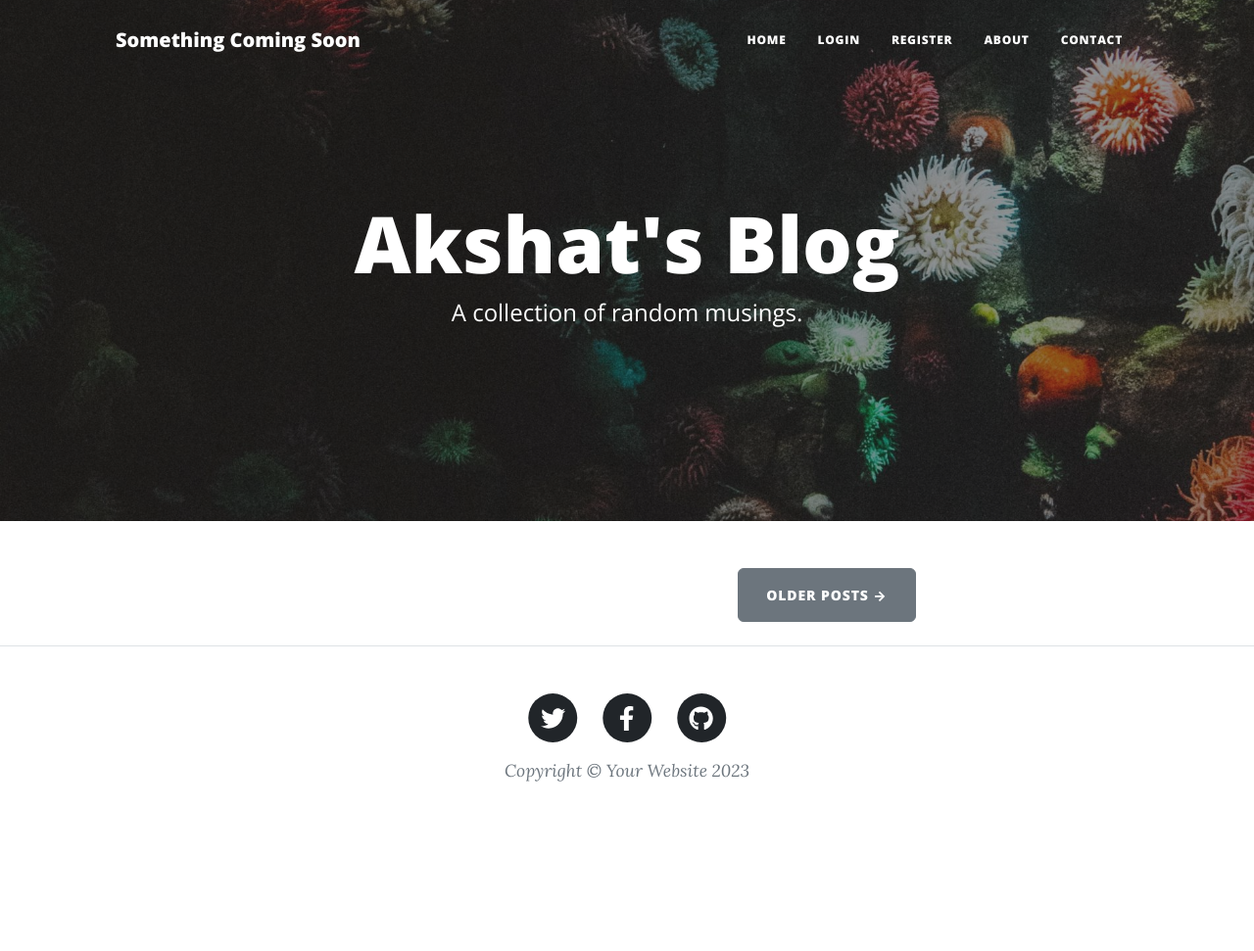
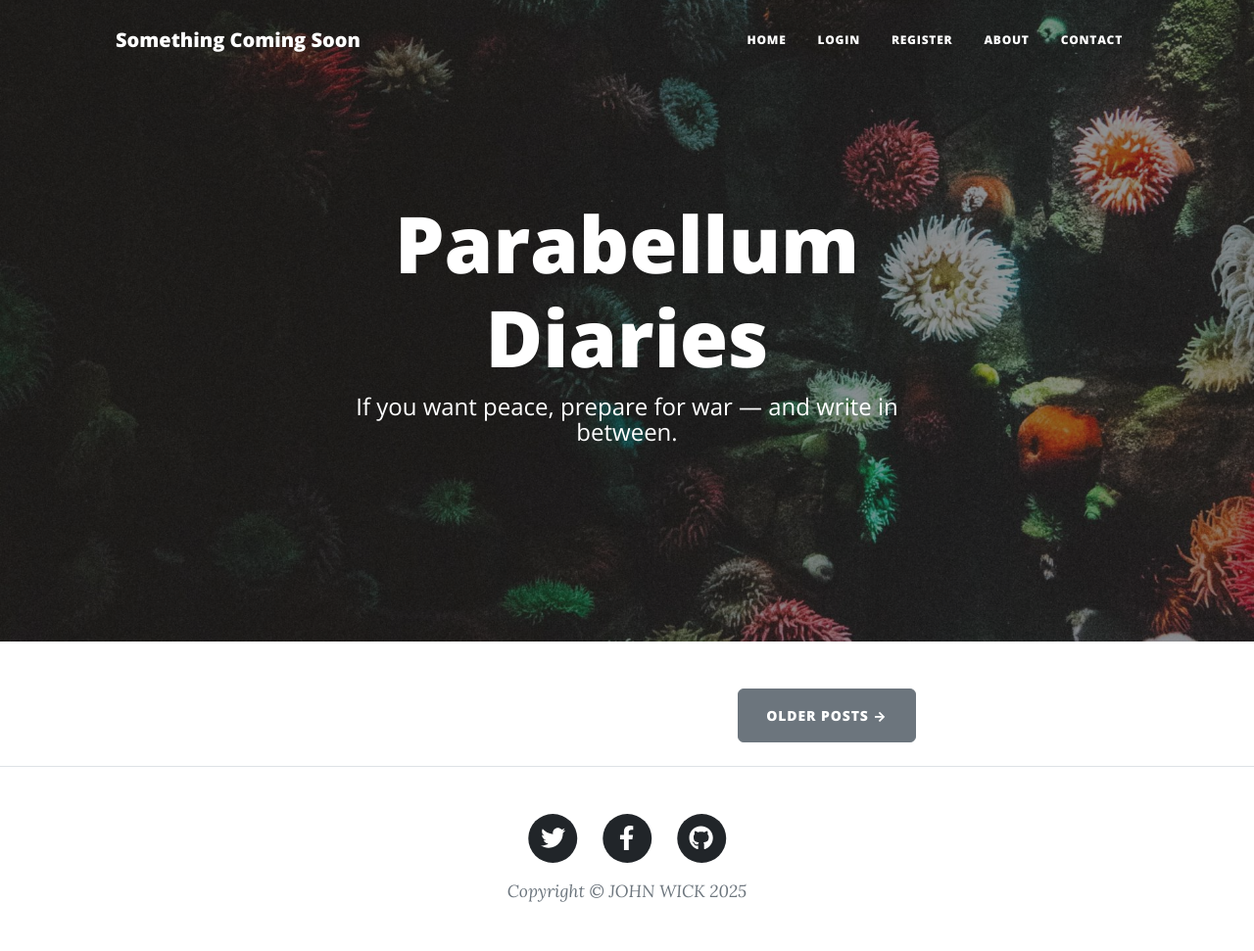
Before and after one commit to amastronaut5/BLOGS_WEBSITE, a Flask app: page / in a window 1280 px wide. Shown: the whole page at 98% size. Before the commit the page ends 798 px from the top, so only its background shows below. Run offline with Flask 3, Linux system fonts and the light colour scheme; data that the repository does not hold is empty; some libraries are stand-ins or nearby versions.

Commit message:
commit for db changes

```diff
--- a/main.py
+++ b/main.py
@@ -1,7 +1,10 @@
 from dotenv import load_dotenv
+
+
 import os
 from datetime import date
 from flask import Flask, abort, render_template, redirect, url_for, flash, request
+
 from flask_bootstrap import Bootstrap5
 from flask_ckeditor import CKEditor
 from flask_gravatar import Gravatar
@@ -15,24 +18,12 @@ from forms import CreatePostForm, RegisterForm, LoginForm, CommentForm
 # Optional: add contact me email functionality (Day 60)
 # import smtplib
 
-'''
-Make sure the required packages are installed:
-Open the Terminal in PyCharm (bottom left).
-
-On Windows type:
-python -m pip install -r requirements.txt
-
-On MacOS type:
-pip3 install -r requirements.txt
-
-This will install the packages from the requirements.txt for this project.
-'''
 
 load_dotenv()
 app = Flask(__name__)
-app.config['SECRET_KEY'] = os.getenv('SECRET_KEY')
-app.config['SQLALCHEMY_DATABASE_URI'] = os.getenv("DATABASE_URI",'sqlite:///posts.db')
-
+# app.config['SECRET_KEY'] = os.getenv('SECRET_KEY')
+# app.config['SQLALCHEMY_DATABASE_URI'] = os.getenv("DATABASE_URI",'sqlite:///posts.db')
+app.config['SQLALCHEMY_DATABASE_URI']=os.getenv("DATABASE_URI")
 
 ckeditor = CKEditor(app)
 
--- a/templates/footer.html
+++ b/templates/footer.html
@@ -29,7 +29,7 @@
                               </a>
                           </li>
                       </ul>
-                      <div class="small text-center text-muted fst-italic">Copyright &copy; Your Website 2023</div>
+                      <div class="small text-center text-muted fst-italic">Copyright &copy; JOHN WICK 2025</div>
                   </div>
               </div>
           </div>
--- a/templates/index.html
+++ b/templates/index.html
@@ -9,8 +9,8 @@
     <div class="row gx-4 gx-lg-5 justify-content-center">
       <div class="col-md-10 col-lg-8 col-xl-7">
         <div class="site-heading">
-          <h1>Akshat's Blog</h1>
-          <span class="subheading">A collection of random musings.</span>
+          <h1>Parabellum Diaries</h1>
+          <span class="subheading">If you want peace, prepare for war — and write in between.</span>
         </div>
       </div>
     </div>
```
